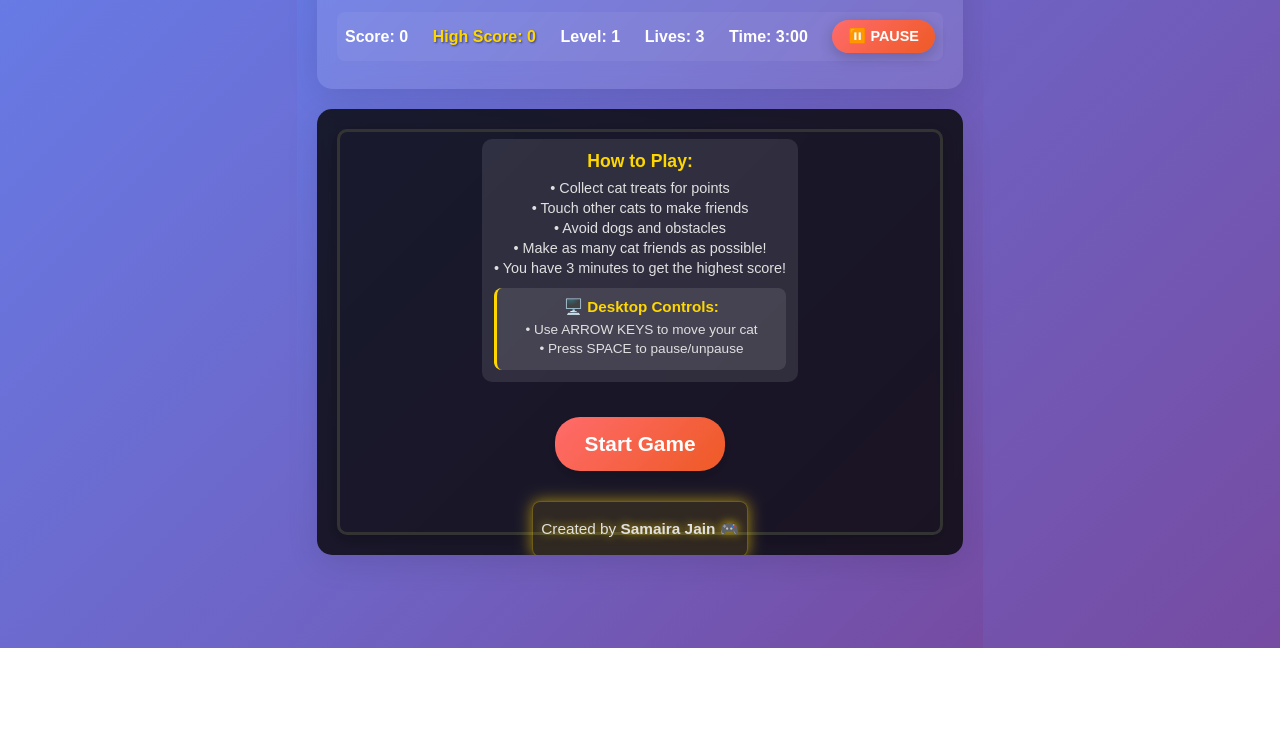
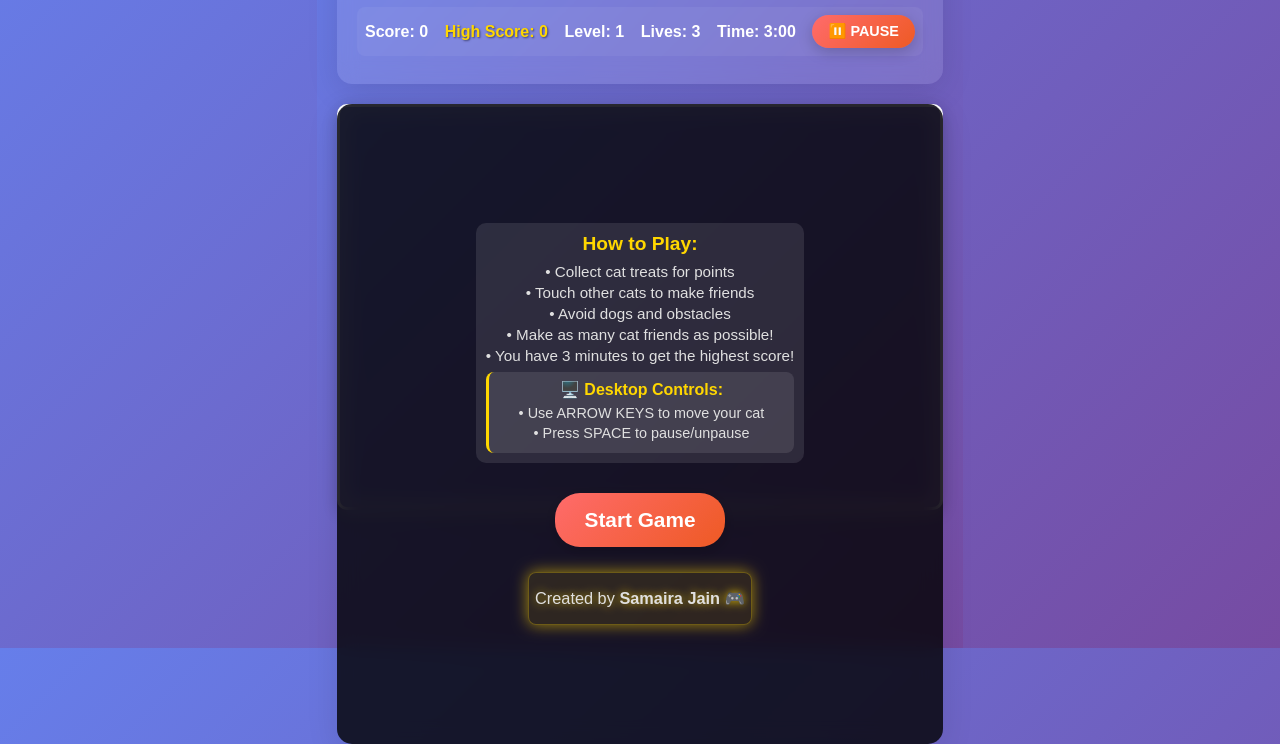
Before and after one commit to Prateekjain111/cat-meets-cat-game, a plain HTML site: page index.html in a window 1280 px wide. Shown: the part 152-896 px from the top of the page. Before the commit the page ends 800 px from the top, so only its background shows below. Drawn offline with Linux system fonts and the light colour scheme.

Commit message:
Add files via upload

```diff
--- a/style.css
+++ b/style.css
@@ -40,7 +40,7 @@ body {
 }
 
 .title-section {
-    margin-bottom: 15px;
+    margin-bottom: 10px;
 }
 
 .game-header h1 {
@@ -165,11 +165,6 @@ body {
 /* Game screen */
 .game-screen {
     position: relative;
-    background: rgba(255, 255, 255, 0.1);
-    border-radius: 15px;
-    padding: 20px;
-    backdrop-filter: blur(10px);
-    box-shadow: 0 8px 32px rgba(0, 0, 0, 0.1);
 }
 
 #gameCanvas {
@@ -191,18 +186,20 @@ body {
     left: 0;
     right: 0;
     bottom: 0;
-    background: rgba(0, 0, 0, 0.8);
     display: flex;
     flex-direction: column;
-    justify-content: flex-start;
+    justify-content: center;
     align-items: center;
     text-align: center;
     color: white;
+    padding: 20px;
+    background: rgba(0, 0, 0, 0.8);
     border-radius: 15px;
-    padding: 15px;
+    backdrop-filter: blur(10px);
+    box-shadow: 0 8px 32px rgba(0, 0, 0, 0.1);
+    min-height: 80vh;
+    max-height: 85vh;
     overflow-y: auto;
-    max-height: 100vh;
-    padding-top: 20px;
 }
 
 .screen.hidden {
@@ -248,29 +245,29 @@ body {
 
 /* Instructions */
 .instructions {
-    margin: 10px 0;
-    padding: 12px;
+    margin: 0;
+    padding: 10px;
     background: rgba(255, 255, 255, 0.1);
     border-radius: 10px;
-    max-width: 400px;
-    margin-bottom: 15px;
+    max-width: 450px;
+    margin-bottom: 10px;
 }
 
 .instructions h3 {
     color: #ffd700;
     margin-bottom: 8px;
-    font-size: 1.1em;
+    font-size: 1.2em;
 }
 
 .instructions p {
     margin: 4px 0;
-    font-size: 0.9em;
+    font-size: 0.95em;
     color: #e0e0e0;
 }
 
 .desktop-controls {
-    margin-top: 12px;
-    padding: 10px;
+    margin-top: 8px;
+    padding: 8px;
     background: rgba(255, 255, 255, 0.1);
     border-radius: 8px;
     border-left: 3px solid #ffd700;
@@ -279,12 +276,12 @@ body {
 .desktop-controls h4 {
     margin: 0 0 6px 0;
     color: #ffd700;
-    font-size: 0.95em;
+    font-size: 1em;
 }
 
 .desktop-controls p {
     margin: 4px 0;
-    font-size: 0.85em;
+    font-size: 0.9em;
     color: #e0e0e0;
 }
 
@@ -321,9 +318,11 @@ body {
 
     /* Mobile-specific adjustments for better fit */
     .screen {
-        padding: 15px;
+        padding: 20px;
         justify-content: flex-start;
-        padding-top: 20px;
+        padding-top: 15px;
+        min-height: 85vh;
+        max-height: 90vh;
     }
 
     .instructions {
@@ -392,11 +391,11 @@ body {
 
 /* Credits */
 .credits {
-    margin-top: 10px;
-    padding: 8px;
+    margin-top: 5px;
+    padding: 6px;
     background: rgba(255, 215, 0, 0.1);
     border-radius: 8px;
-    font-size: 0.8em;
+    font-size: 0.85em;
     color: #ffd700;
     text-align: center;
     border: 1px solid rgba(255, 215, 0, 0.3);
```
